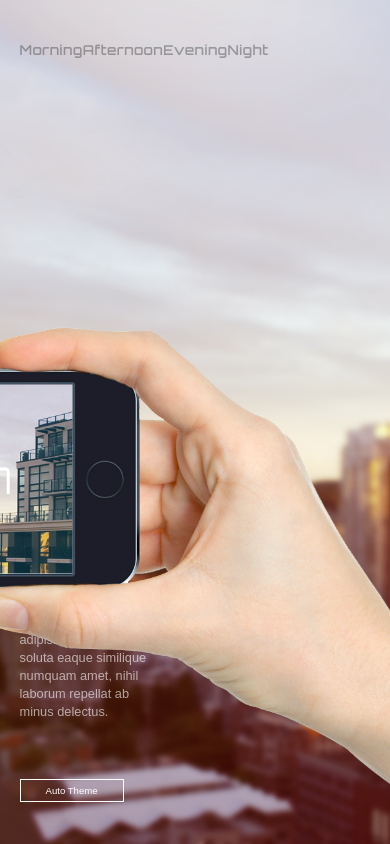
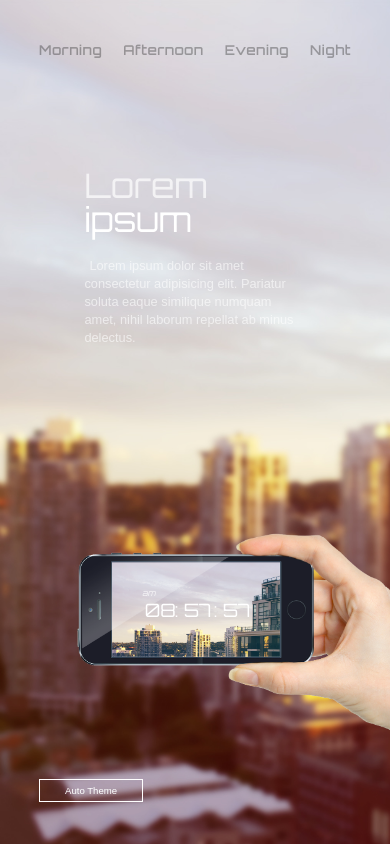
Before and after one commit to zeeeunee/time-rwd, a plain HTML site: page index.html in a window 390 px wide. Drawn offline with Linux system fonts and the light colour scheme.

Commit message:
미디어 반응형

```diff
--- a/scss/style.scss
+++ b/scss/style.scss
@@ -157,3 +157,63 @@ main.night {
 		background-image: url(../img/phone_night.png);
 	}
 }
+
+@media screen and (max-width: 1100px) {
+	main {
+		figure {
+			transform-origin: right center;
+			transform: scale(0.9);
+		}
+	}
+}
+
+@media screen and (max-width: 900px) {
+	main {
+		nav {
+			width: 100%;
+		}
+
+		article {
+			width: 100%;
+			top: 20vh;
+			left: 0;
+			padding: 10vh;
+		}
+
+		figure {
+			top: 60%;
+		}
+	}
+
+	main.afternoon {
+		article {
+			p {
+				color: #555;
+			}
+			em {
+				color: #555;
+			}
+		}
+	}
+}
+
+@media screen and (max-width: 400px) {
+	main {
+		nav {
+			padding: 5vh 10vw;
+		}
+
+		.auto {
+			left: 10vw;
+		}
+
+		article {
+			top: 10vh;
+		}
+
+		figure {
+			transform: scale(0.5);
+			right: -15vw;
+		}
+	}
+}
```
Also changed, not shown: css/style.css, 1 other file.
